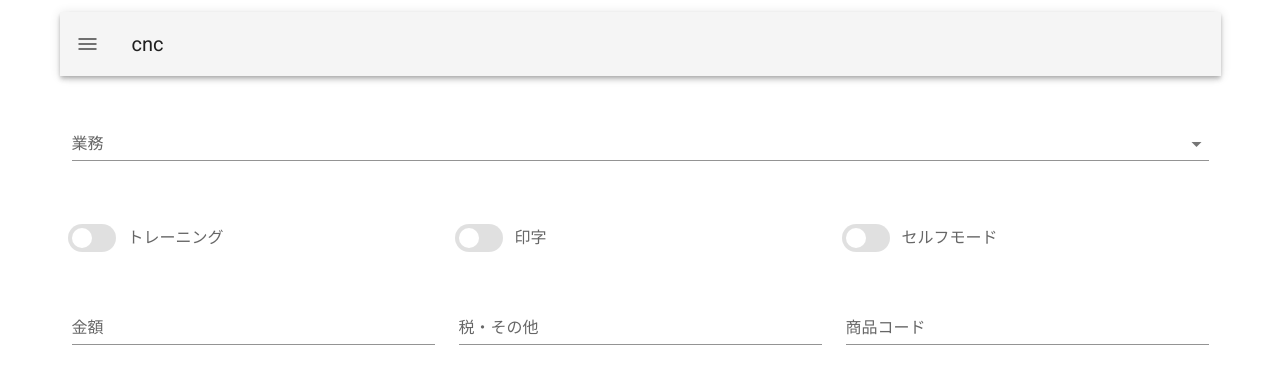
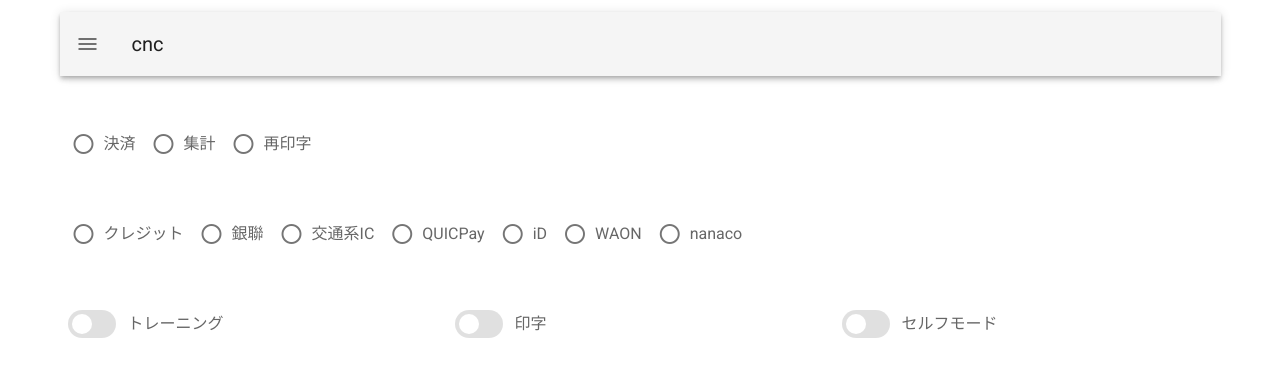
Before and after one commit to CODIANZ/clt.cnctools, a Vue app: page /#/tools/pos in a window 1280 px wide. Shown: the top 384 px of the page. Built offline with nearby package versions, Linux system fonts and the light colour scheme.

Commit message:
選択関連の実装

```diff
--- a/src/views/tools/POS.vue
+++ b/src/views/tools/POS.vue
@@ -3,16 +3,95 @@
     <v-form ref="form">
       <v-row>
         <v-col>
-          <v-select
-            v-model="m.job"
-            :items="jobs"
-            label="業務"
-            item-text="name"
-            item-value="value"
-          >
-          </v-select>
+          <v-radio-group v-model="m.menu" row>
+            <v-radio
+              v-for="it in menus"
+              :key="`menus-${it.value}`"
+              :label=it.label
+              :value=it.value
+            ></v-radio>
+          </v-radio-group>
         </v-col>
       </v-row>
+
+      <v-row>
+        <v-col>
+          <v-radio-group v-model="m.moneytype" row>
+            <v-radio
+              v-for="it in moneytypes"
+              :key="`moneytypes-${it.value}`"
+              :label=it.label
+              :value=it.value
+            ></v-radio>
+          </v-radio-group>
+        </v-col>
+      </v-row>
+
+      <v-row v-if="m.menu=='Service'">
+        <v-col>
+          <v-radio-group v-model="m.job" row>
+            <v-radio
+              v-for="it in jobs"
+              :key="`jobss-${it.value}`"
+              :label=it.label
+              :value=it.value
+            ></v-radio>
+          </v-radio-group>
+        </v-col>
+      </v-row>
+
+      <v-row v-if="m.menu=='Reprint'">
+        <v-col>
+          <v-radio-group v-model="m.reprint" row>
+            <v-radio
+              v-for="it in reprints"
+              :key="`reprints-${it.value}`"
+              :label=it.label
+              :value=it.value
+            ></v-radio>
+          </v-radio-group>
+        </v-col>
+      </v-row>
+
+      <v-row v-if="m.menu=='Journal'">
+        <v-col>
+          <v-radio-group v-model="m.journal" row>
+            <v-radio
+              v-for="it in journals"
+              :key="`journals-${it.value}`"
+              :label=it.label
+              :value=it.value
+            ></v-radio>
+          </v-radio-group>
+        </v-col>
+      </v-row>
+
+      <v-row v-if="(m.menu=='Journal')||(m.menu=='Reprint'&&m.reprint=='Journal')">
+        <v-col>
+          <v-radio-group v-model="m.detail" row>
+            <v-radio
+              v-for="it in details"
+              :key="`details-${it.value}`"
+              :label=it.label
+              :value=it.value
+            ></v-radio>
+          </v-radio-group>
+        </v-col>
+      </v-row>
+
+      <v-row v-if="m.menu=='Reprint'&&m.reprint=='Journal'">
+        <v-col>
+          <v-radio-group v-model="m.when" row>
+            <v-radio
+              v-for="it in whens"
+              :key="`whens-${it.value}`"
+              :label=it.label
+              :value=it.value
+            ></v-radio>
+          </v-radio-group>
+        </v-col>
+      </v-row>
+
       <v-row>
         <v-col>
           <v-switch
@@ -36,7 +115,8 @@
           ></v-switch>
         </v-col>
       </v-row>
-      <v-row>
+
+      <v-row v-if="m.menu=='Service'&&m.job=='Sales'">
         <v-col>
           <v-text-field
             v-model="m.amount"
@@ -58,6 +138,7 @@
             :rules="[required,length(4)]"
           ></v-text-field>
         </v-col>
+
       </v-row>
     </v-form>
   </v-container>
@@ -67,17 +148,22 @@
 import { defineComponent, reactive, ref } from "@vue/composition-api";
 import { iform, validations } from "@/codes/FormUtil"
 
-type job_t = {
-  name: string;
-  value: string;
-};
-
-const jobs: job_t[] = [
-  { name: "クレジット：売上",   value: "1" }
-];
+type menus_t      = "Service" | "Journal" | "Reprint";
+type moneytype_t  = "Credit" | "Cup" | "Suica" | "QP" | "ID" | "Waon" | "Nanaco";
+type job_t        = "Sales" | "Refund" | "Confirm";
+type journal_t    = "Total" | "Intermediate";
+type detail_t     = "Summary" | "Detail";
+type reprint_t    = "Slip" | "Journal";
+type when_t       = "Last" | "BeforeLast";
 
 const m = reactive({
-  job: {name: "", value: ""} as job_t,
+  menu: undefined as menus_t | undefined,
+  moneytype: undefined as moneytype_t | undefined,
+  job: undefined as job_t | undefined,
+  journal: undefined as journal_t | undefined,
+  detail: undefined as detail_t | undefined,
+  reprint: undefined as reprint_t | undefined,
+  when: undefined as when_t | undefined,
   bTraining: false,
   bPrinting: false,
   bSelfMode: false,
@@ -86,12 +172,129 @@ const m = reactive({
   productCode: ""
 });
 
+
+interface radio_item<T> {
+  label: string;
+  value: T;
+}
+
+const menus: radio_item<menus_t>[] = [
+  {
+    label: "決済",
+    value: "Service"
+  },
+  {
+    label: "集計",
+    value: "Journal"
+  },
+  {
+    label: "再印字",
+    value: "Reprint"
+  }
+];
+
+const moneytypes: radio_item<moneytype_t>[] = [
+  {
+    label: "クレジット" ,
+    value: "Credit"
+  },
+  {
+    label: "銀聯",
+    value: "Cup"
+  },
+  {
+    label: "交通系IC",
+    value: "Suica"
+  },
+  {
+    label: "QUICPay",
+    value: "QP"
+  },
+  {
+    label: "iD",
+    value: "ID"
+  },
+  {
+    label: "WAON",
+    value: "Waon"
+  },
+  {
+    label: "nanaco",
+    value: "Nanaco"
+  }
+];
+
+const jobs: radio_item<job_t>[] = [
+  {
+    label: "売上",
+    value: "Sales"
+  },
+  {
+    label: "取消",
+    value: "Refund"
+  },
+  {
+    label: "前回取引確認",
+    value: "Confirm"
+  }
+];
+
+const journals: radio_item<journal_t>[] = [
+  {
+    label: "日計",
+    value: "Total"
+  },
+  {
+    label: "中間計",
+    value: "Intermediate"
+  }
+];
+
+const details: radio_item<detail_t>[] = [
+  {
+    label: "簡易",
+    value: "Summary"
+  },
+  {
+    label: "詳細",
+    value: "Detail"
+  }
+];
+
+const reprints: radio_item<reprint_t>[] = [
+  {
+    label: "伝票",
+    value: "Slip"
+  },
+  {
+    label: "集計",
+    value: "Journal"
+  }
+];
+
+const whens: radio_item<when_t>[] = [
+  {
+    label: "前回",
+    value: "Last"
+  },
+  {
+    label: "前々回",
+    value: "BeforeLast"
+  }
+];
+
 export default defineComponent({
   setup(props, ctx) {
     const form = ref<iform>();
     return {
       m,
+      menus,
+      moneytypes,
       jobs,
+      journals,
+      reprints,
+      whens,
+      details,
       form,
       ...validations
     };
```
